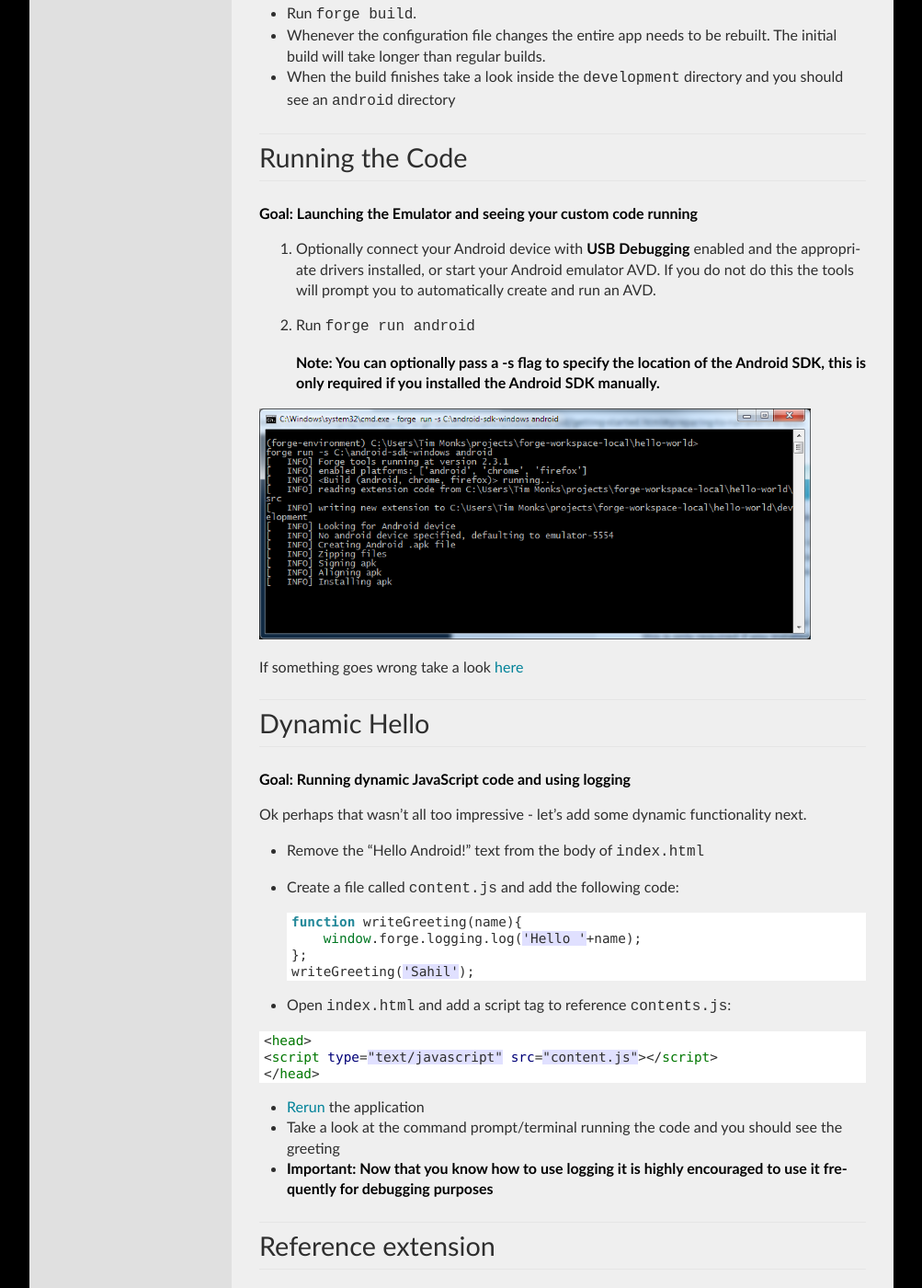
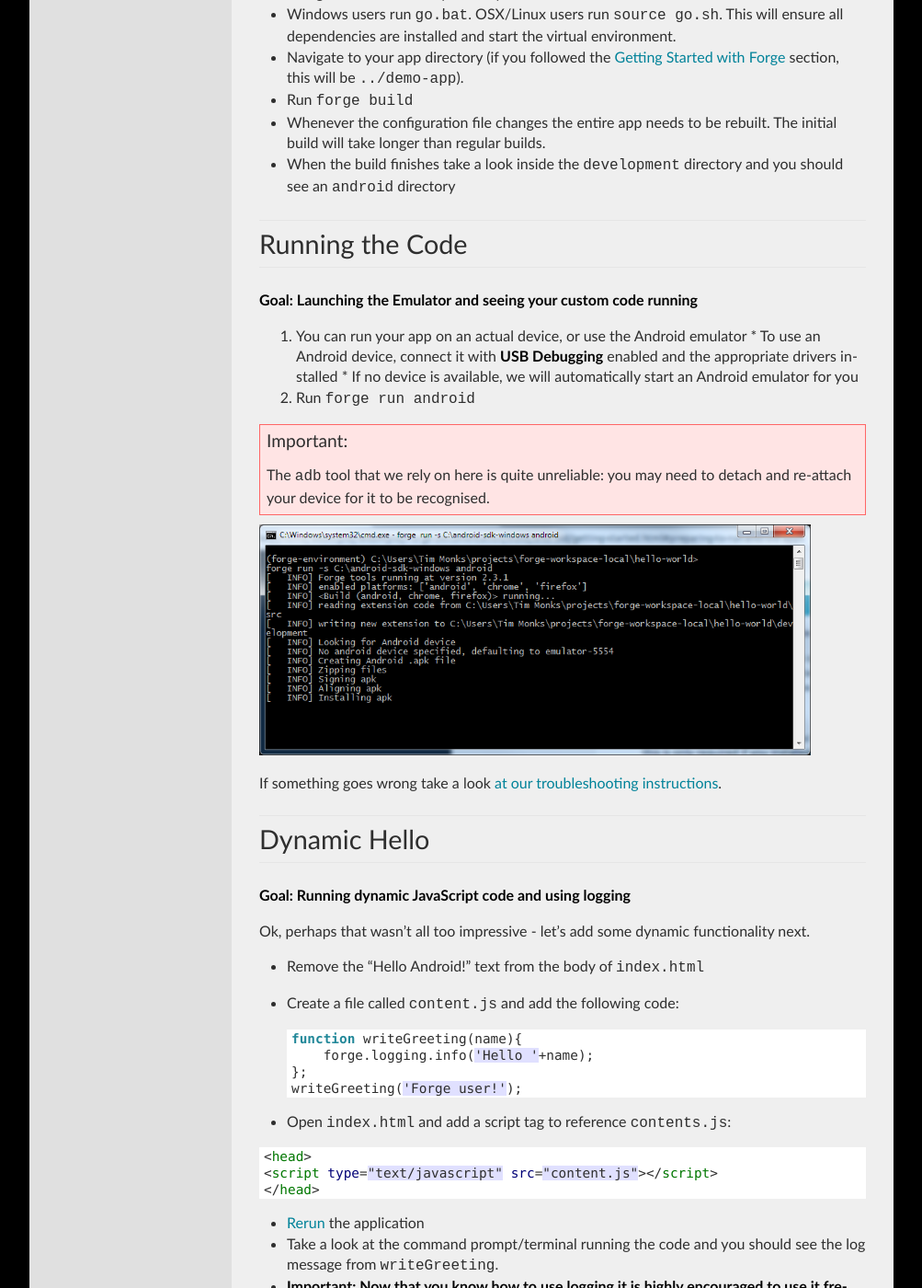
Before and after one commit to trigger-corp/Forge-Documentation, a Sphinx documentation site: the page built from source/android/getting-started.rst, in a window 1280 px wide and 1400 px high, scrolled down 1482 px. Shown: the whole window at 92% size, without its empty margins (138-1141 px from the left). Built offline with Sphinx 7.4.7, drawn with Linux system fonts in a browser that asks for light colours; some of the changed text lies outside the part shown.

Commit message:
formatting fixes

```diff
--- a/source/android/getting-started.rst
+++ b/source/android/getting-started.rst
@@ -54,7 +55,7 @@ For more information click :ref:`here<android-weather-troucleshooting-build-fail
 * Navigate to the directory where you extracted the build tools.
 * Windows users run ``go.bat``. OSX/Linux users run ``source go.sh``. This will ensure all dependencies are installed and start the virtual environment.
 * Navigate to your app directory (if you followed the :ref:`forge-index` section, this will be ``../demo-app``).
-* Run ``forge build``.
+* Run ``forge build``
 * Whenever the configuration file changes the entire app needs to be rebuilt.
   The initial build will take longer than regular builds.
 * When the build finishes take a look inside the ``development`` directory and you should see an ``android`` directory
@@ -65,28 +66,30 @@ Running the Code
 ----------------
 **Goal: Launching the Emulator and seeing your custom code running**
 
-#. Optionally connect your Android device with **USB Debugging** enabled and the appropriate drivers installed, or start your Android emulator AVD. If you do not do this the tools will prompt you to automatically create and run an AVD.
+#. You can run your app on an actual device, or use the Android emulator
+   * To use an Android device, connect it with **USB Debugging** enabled and the appropriate drivers installed
+   * If no device is available, we will automatically start an Android emulator for you
 #. Run ``forge run android``
 
-   **Note: You can optionally pass a -s flag to specify the location of the Android SDK, this is only required if you installed the Android SDK manually.**
+.. important:: The ``adb`` tool that we rely on here is quite unreliable: you may need to detach and re-attach your device for it to be recognised.
 
 .. image:: /_static/android/weather/images/windows-forge-run-android.png
 
-If something goes wrong take a look :ref:`here <android-weather-troubleshooting>`
+If something goes wrong take a look :ref:`at our troubleshooting instructions <android-weather-troubleshooting>`.
 
 Dynamic Hello
 --------------
 **Goal: Running dynamic JavaScript code and using logging**
 
-Ok perhaps that wasn't all too impressive - let's add some dynamic functionality next.
+Ok, perhaps that wasn't all too impressive - let's add some dynamic functionality next.
 
 * Remove the “Hello Android!” text from the body of ``index.html``
 * Create a file called ``content.js`` and add the following code::
 
     function writeGreeting(name){
-        window.forge.logging.log('Hello '+name);
+        forge.logging.info('Hello '+name);
     };
-    writeGreeting('Sahil');
+    writeGreeting('Forge user!');
 
 * Open ``index.html`` and add a script tag to reference ``contents.js``:
 
@@ -97,13 +100,12 @@ Ok perhaps that wasn't all too impressive - let's add some dynamic functionality
     </head>
 
 * :ref:`Rerun <android-getting-started-run>` the application
-* Take a look at the command prompt/terminal running the code and you should see the greeting
+* Take a look at the command prompt/terminal running the code and you should see the log message from ``writeGreeting``.
 * **Important: Now that you know how to use logging it is highly encouraged to use it frequently for debugging purposes**
 
 Reference extension
 -------------------
-The files in `getting-started.zip <../_static/weather/getting-started.zip>`_ represent the code you should have in your src folder at this point.
-If you run into any issues this is a good place to look (remember to replace the 'author' and 'uuid' values in config.json with your own).
+The files in `getting-started.zip <../_static/weather/getting-started.zip>`_ represent the code you should have in your src folder at this point.  If you run into any issues this is a good place to look.
 
 Troubleshooting
 ---------------
--- a/source/best_practice/tips.rst
+++ b/source/best_practice/tips.rst
@@ -6,3 +6,5 @@ General tips
 The following are some general tips to getting started with app development. This are meant to help you get up and running with a professional looking app in the shortest amount of time.
 
 * Set a background: setting a background color or repeated image for your app is very simple, however it immediately creates a better experience for your users.
+* Use :ref:`launch images <field-launch_images>` to make the short delay while your ``index.html`` loads less noticeable to the user.
+* Use :ref:`icons <field-icons>` to make your app easier to recognise and open.
--- a/source/command-line.rst
+++ b/source/command-line.rst
@@ -11,3 +11,5 @@ The ``wm-create``, ``wm-dev-build``, ``wm-prod-build`` and ``wm-run`` commands a
 * ``forge package``
 
 Run any command with the ``--help`` argument to see more information about the particular command.
+
+.. note:: All command line commands can be run with the ``--verbose`` parameter, to enable the display of more output.
```
Also changed, not shown: other parts of source/android/getting-started.rst (+3 -2 lines), source/best_practice/example_project.rst (+20 -19 lines).
